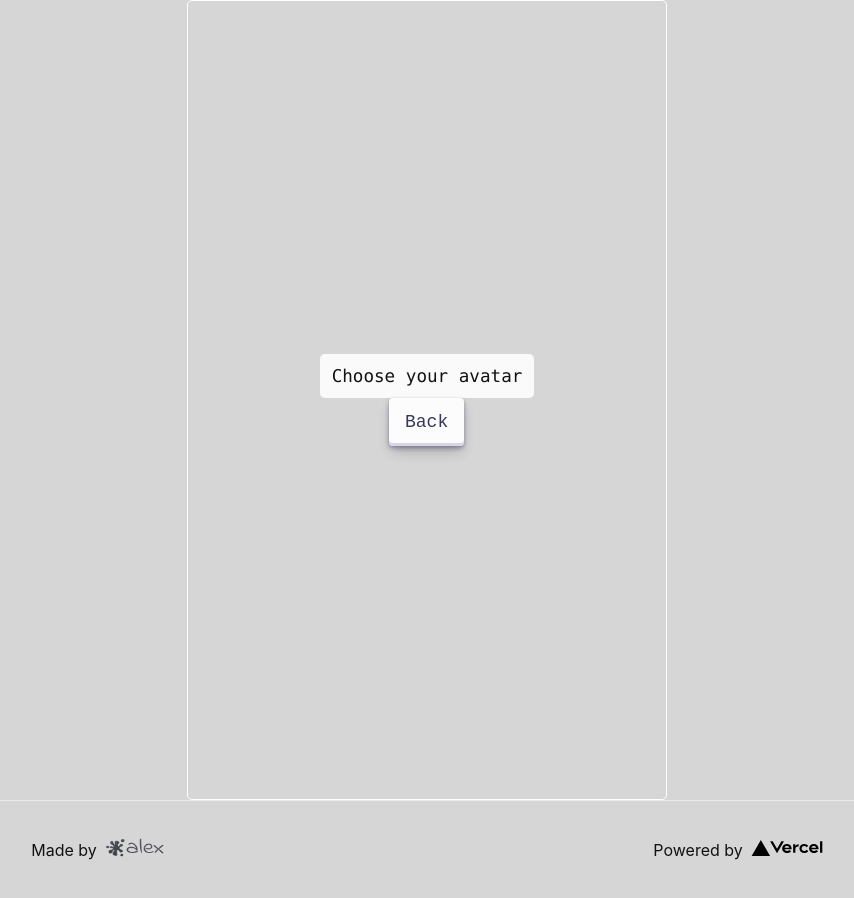
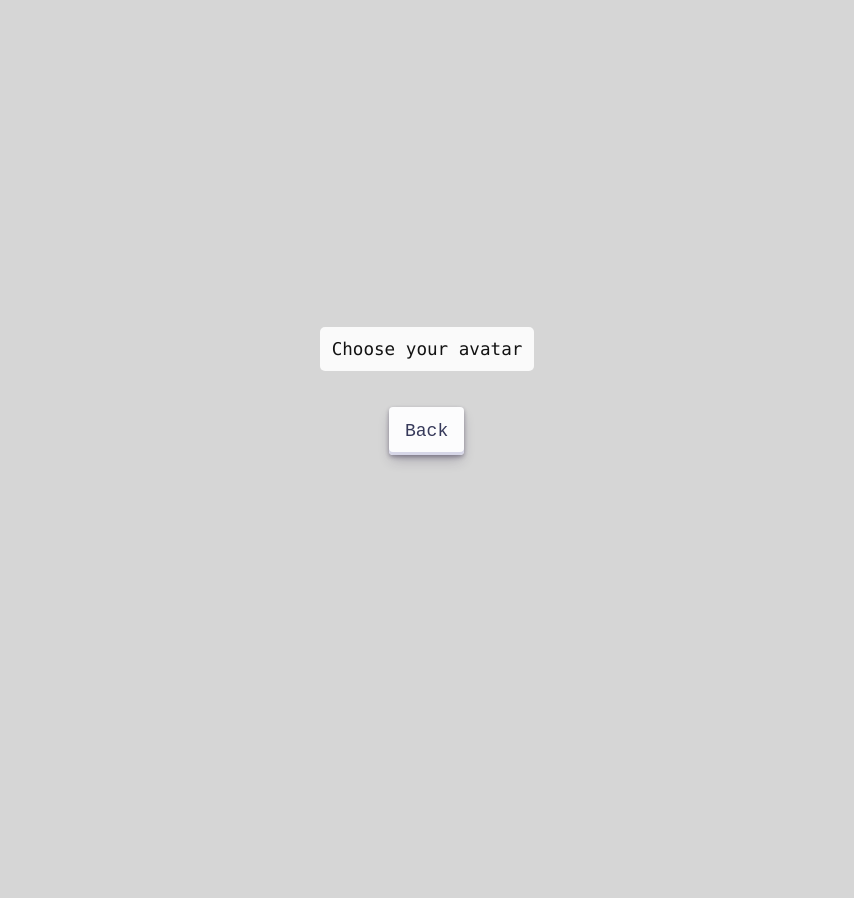
Before and after one commit to Baleksas/Chatbot, a Next.js app: page /game in a window 1280 px wide. Shown: the whole page, without its empty margins (213-1067 px from the left). After the commit the page ends 800 px from the top, so only its background shows below. Built offline with nearby package versions, Linux system fonts and the light colour scheme.

Commit message:
feat: successful deployment with vercel

```diff
--- a/app/game/page.tsx
+++ b/app/game/page.tsx
@@ -1,8 +1,9 @@
+"use client";
 import Link from "next/link";
 import React from "react";
 import styles from "../../styles/Home.module.css";
 
-export const page = () => {
+export default function Game() {
   return (
     <div className={styles.container}>
       <main className={styles.main}>
@@ -16,5 +17,4 @@ export const page = () => {
       </main>
     </div>
   );
-};
-export default page;
+}
--- a/app/layout.tsx
+++ b/app/layout.tsx
@@ -1,6 +1,7 @@
+import type { AppProps } from "next/app";
+import Footer from "../components/Footer";
+import "../styles/globals.css";
 import Header from "../components/Header";
-import Footer from "../components/Footer";
-import type { AppProps } from "next/app";
 
 export default function RootLayout({
   children,
@@ -9,10 +10,11 @@ export default function RootLayout({
 }) {
   return (
     <html>
-      <Header title="YOU VS AI" />
-      <body>{children}</body>
-      <Footer />
+      <body>
+        {/* <Header /> */}
+        {children}
+        {/* <Footer /> */}
+      </body>
     </html>
   );
 }
-import "../styles/globals.css";
--- a/components/Header.tsx
+++ b/components/Header.tsx
@@ -1,11 +1,11 @@
 import Head from "next/head";
 import React from "react";
 
-const Header = ({ title }) => {
+const Header = ({ title }: any) => {
   return (
     <Head>
-      <title>{title} | by alex</title>
-      <meta name="description" content={`${title} | by alex`} />
+      <title>YOU VS AI| by alex</title>
+      <meta name="description" content={`YOU VS AI | by alex`} />
       <link rel="icon" href="/favicon.ico" />
     </Head>
   );
--- a/next.config.js
+++ b/next.config.js
@@ -1,6 +1,6 @@
 /** @type {import('next').NextConfig} */
 const nextConfig = {
-  reactStrictMode: true,
+  reactStrictMode: false,
   swcMinify: true,
   experimental: { appDir: true },
 };
--- a/package.json
+++ b/package.json
@@ -17,11 +17,11 @@
     "eslint-config-next": "13.0.2",
     "framer-motion": "^7.6.4",
     "next": "13.0.2",
-    "openai": "^3.1.0",
     "react": "18.2.0",
     "react-dom": "18.2.0",
     "three": "^0.146.0",
-    "typescript": "4.8.4"
+    "typescript": "4.8.4",
+    "@types/three": "^0.144.0"
   },
   "devDependencies": {
     "@types/three": "^0.144.0"
--- a/styles/Home.module.css
+++ b/styles/Home.module.css
@@ -14,7 +14,6 @@
   align-items: center;
   width: 50%;
   height: max-content;
-  border: 1px solid white;
   border-radius: 5px;
   margin: auto;
 }
@@ -147,6 +146,8 @@
   white-space: nowrap;
   will-change: box-shadow, transform;
   font-size: 18px;
+  margin: 1em;
+  margin-top: 2em;
 }
 
 .buttonKeyboard:focus {
```
Also changed, not shown: app/page.tsx (+3 -4 lines).
